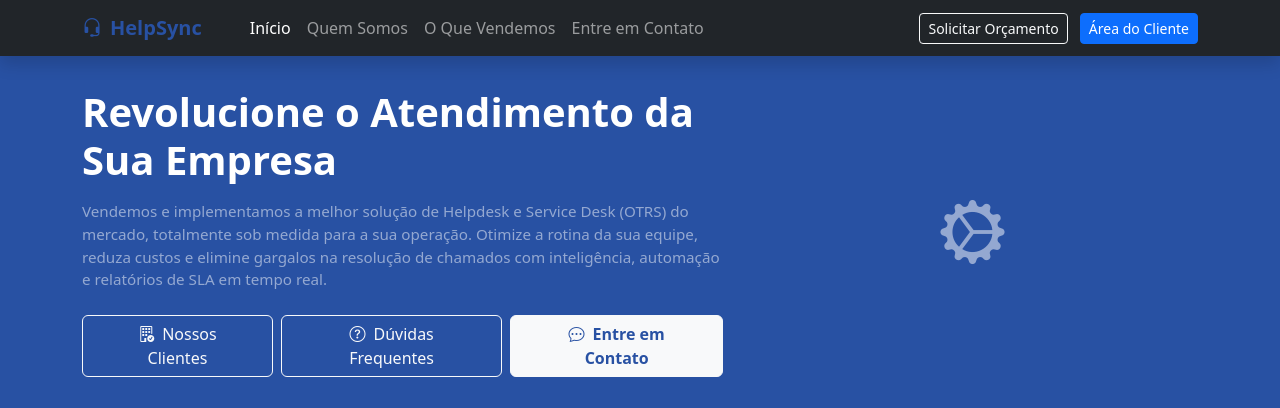
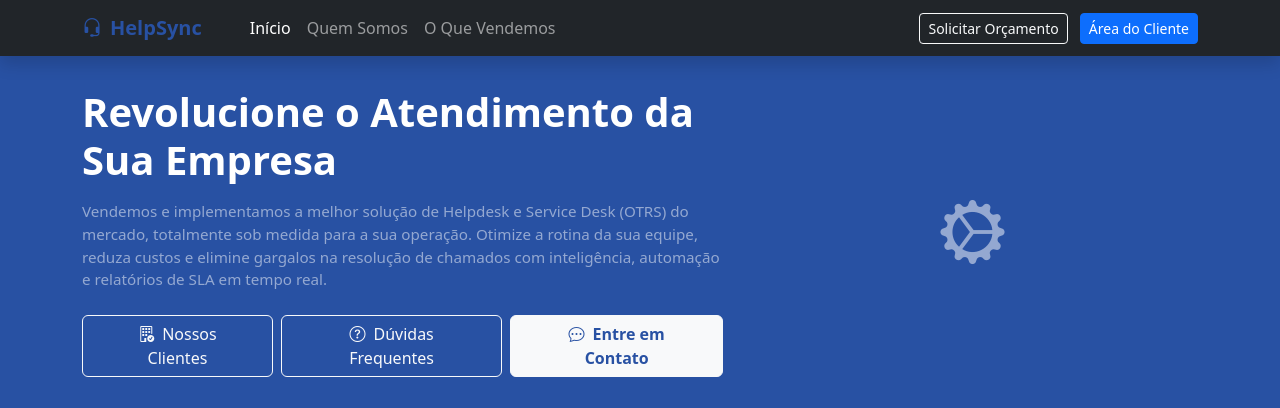
Before and after one commit to oQuintoFilhoDaLuz/Projeto-final-, a PHP site: page / in a window 1280 px wide. Shown: the top 408 px of the page. Run offline with PHP 8.4, Linux system fonts and the light colour scheme.

Commit message:
18 de ago. de 2026, 18:06

```diff
--- a/FrontEnd/index.php
+++ b/FrontEnd/index.php
@@ -40,9 +40,6 @@ ATOR: Cliente em potencial / Visitante
                     <li class="nav-item"><a class="nav-link active" href="#inicio">Início</a></li>
                     <li class="nav-item"><a class="nav-link" href="#quem-somos">Quem Somos</a></li>
                     <li class="nav-item"><a class="nav-link" href="#servicos">O Que Vendemos</a></li>
-                    <li class="nav-item">
-                        <a class="nav-link" href="#" data-bs-toggle="modal" data-bs-target="#modalContato">Entre em Contato</a>
-                    </li>
                 </ul>
                 <div>
                     <button type="button" class="btn btn-outline-light btn-sm me-2" data-bs-toggle="modal" data-bs-target="#modalOrcamento">Solicitar Orçamento</button>
@@ -482,6 +479,7 @@ ATOR: Cliente em potencial / Visitante
                 </div>
             </div>
         </div>
+
     </div>
 
     <!-- Bootstrap JS Bundle com Popper -->
```
Also changed, not shown: schema-SIS_OTRS.png (added).
